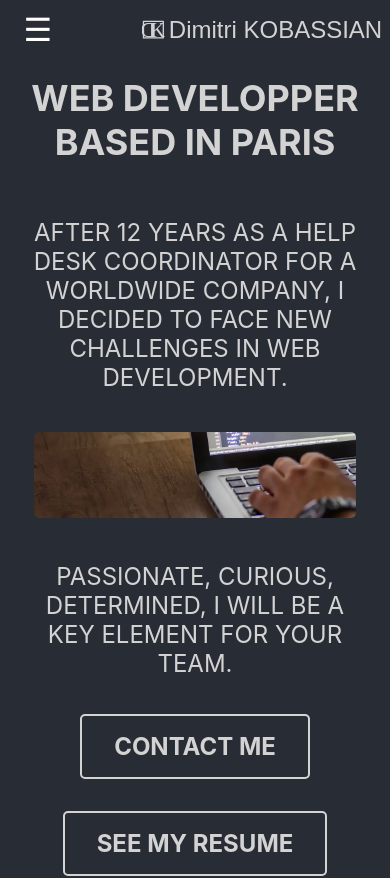
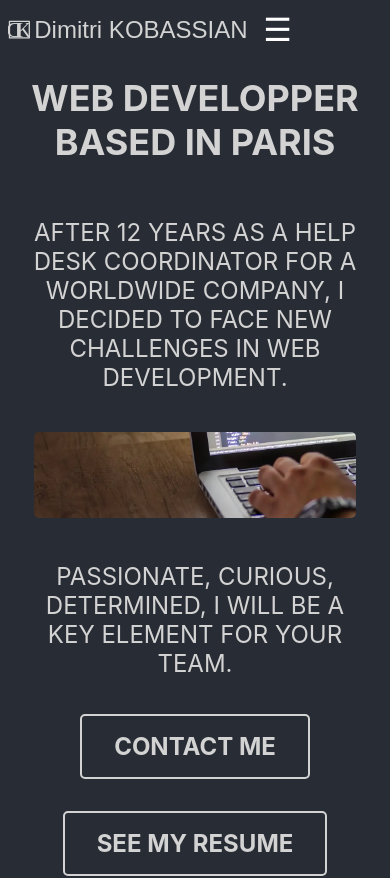
Before and after one commit to DimitriKOBASSIAN/portfolio, a React (Create React App) app: page / in a window 390 px wide. Shown: the top 878 px of the page. Built offline with nearby package versions, Linux system fonts and the light colour scheme.

Commit message:
but wait, there's more (responsive)

```diff
--- a/src/styles/CTA.scss
+++ b/src/styles/CTA.scss
@@ -61,7 +61,7 @@
         margin-top: 30px;
     }
 
-    @media (max-width: 430px) {
+    @media (max-width: 780px) {
         padding: 1rem;
         text-align: center;
         border: none;
--- a/src/styles/Header.scss
+++ b/src/styles/Header.scss
@@ -12,7 +12,8 @@ $logo-color: #6f7f88;
     top: 0;
     color: white;
     height: 60px;
-    width: auto; // Ensure the card section takes full width
+    width: 100%; // Ensure the card section takes full width
+    max-width: 1024px;
     padding: 0 7vmin; /* Add padding to align with CTA borders */
     box-sizing: border-box; /* Include padding in width calculation */
     z-index: 1000; /* Ensure it stays on top of other elements */
@@ -45,7 +46,7 @@ $logo-color: #6f7f88;
 }
 
 /* Media query for smaller screens */
-@media (max-width: 920px) {
+@media (max-width: 1024px) {
     .Header {
 width: 100%;
     }
@@ -54,8 +55,7 @@ width: 100%;
 /* Media query for smaller screens */
 @media (max-width: 767.96px) {
     .Header {
-        flex-direction: column;
-        align-items: flex-start;
+        flex-direction: row;
         padding: 0.5rem;
 
         &-left {
@@ -82,7 +82,7 @@ width: 100%;
 @media (max-width: 430px) {
     .Header {
         display: flex;
-        flex-direction: row-reverse;
+        flex-direction: row;
         align-items: center;
         justify-content: space-between; /* Space between left and right sections */
         background-color: #282c34;
--- a/src/styles/Navbar.scss
+++ b/src/styles/Navbar.scss
@@ -52,8 +52,8 @@ $logo-color: #6f7f88;
 }
 
 
-/* Media query for very small screens */
-@media (max-width: 430px) {
+/* Media query for  small screens */
+@media (max-width: 780px) {
     .Navbar {
         &-toggle {
             display: block; /* Show the hamburger icon */
--- a/src/styles/Projects.scss
+++ b/src/styles/Projects.scss
@@ -96,7 +96,7 @@
         }
     }
 
-    @media (max-width: 920px) {
+    @media (max-width: 1024px) {
         padding: 1rem;
         text-align: center;
         flex-direction: column;
@@ -109,18 +109,6 @@
         }
     }
 
-    @media (max-width: 767.96px) {
-        padding: 1rem;
-        text-align: center;
-        flex-direction: column;
-
-        &-card {
-            display: grid;
-            grid-template-columns: 1fr 1fr; // Display 2 cards per row
-            justify-content: center; // Center the grid items
-            gap: 1rem; // Add gap between grid items
-        }
-    }
 
     @media (max-width: 430px) {
         padding: 1rem;
```
